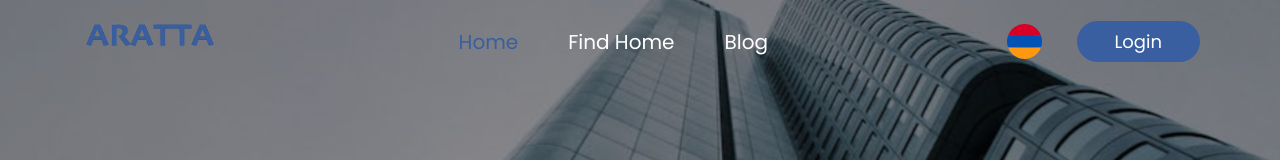
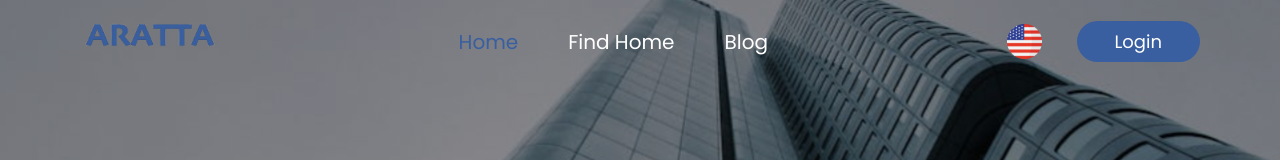
Before and after one commit to tamsargsyan/aratta, a React (Create React App) app: page / in a window 1280 px wide. Shown: the top 160 px of the page. Built offline with nearby package versions, Linux system fonts and the light colour scheme.

Commit message:
add flags dropdown

```diff
--- /dev/null
+++ b/src/components/FlagDropdown/index.js
@@ -0,0 +1,48 @@
+import React, { useState } from "react";
+import ARM from "../../assets/armenia_flag.svg";
+import USA from "../../assets/usa_flag.svg";
+import RUS from "../../assets/russia_flag.svg";
+
+const FlagDropdown = () => {
+  const [selectedFlag, setSelectedFlag] = useState("us"); // Default flag
+  const [isOpen, setIsOpen] = useState(false);
+
+  const flags = [
+    { code: "us", name: "English", img: USA },
+    { code: "arm", name: "Armenian", img: ARM },
+    { code: "rus", name: "Russian", img: RUS },
+  ];
+
+  const handleSelect = flag => {
+    setSelectedFlag(flag);
+    setIsOpen(false);
+  };
+
+  return (
+    <div className='flag-dropdown' style={{ position: "relative" }}>
+      {/* Selected Flag */}
+      <div className='flag_img' onClick={() => setIsOpen(!isOpen)}>
+        {/* <span>{flags.find(f => f.code === selectedFlag).name}</span> */}
+        <img src={flags.find(f => f.code === selectedFlag).img} alt='Flag' />
+        {/* <span style={{ marginLeft: "auto" }}>▼</span> */}
+      </div>
+      {isOpen && (
+        <div className='flags_dropdown'>
+          {flags
+            .filter(flag => flag.code !== selectedFlag)
+            .map(flag => (
+              <div
+                key={flag.code}
+                className='flag_img'
+                onClick={() => handleSelect(flag.code)}>
+                {/* <span>{flag.name}</span> */}
+                <img src={flag.img} alt={flag.name} />
+              </div>
+            ))}
+        </div>
+      )}
+    </div>
+  );
+};
+
+export default FlagDropdown;
--- a/src/pages/Home/index.js
+++ b/src/pages/Home/index.js
@@ -61,6 +61,21 @@ export const Home = () => {
     },
   ];
 
+  const handleRentItemsClick = ({ key }) => {
+    const clickedItem = rent_items.find(item => item.key === key);
+    console.log(clickedItem.label, "-----rent");
+  };
+
+  const handleCityItemsClick = ({ key }) => {
+    const clickedItem = city_items.find(item => item.key === key);
+    console.log(clickedItem.label, "-----city");
+  };
+
+  const handleDistrictItemsClick = ({ key }) => {
+    const clickedItem = district_items.find(item => item.key === key);
+    console.log(clickedItem.label, "-----district");
+  };
+
   return (
     <div className='home_section'>
       {/* <Navbar /> */}
@@ -83,6 +98,7 @@ export const Home = () => {
               className='hero_filter_option'
               menu={{
                 items: rent_items,
+                onClick: handleRentItemsClick,
               }}
               trigger={["click"]}>
               <NavLink onClick={e => e.preventDefault()}>
@@ -97,6 +113,7 @@ export const Home = () => {
               className='hero_filter_option'
               menu={{
                 items: city_items,
+                onClick: handleCityItemsClick,
               }}
               trigger={["click"]}>
               <NavLink onClick={e => e.preventDefault()}>
@@ -111,6 +128,7 @@ export const Home = () => {
               className='hero_filter_option'
               menu={{
                 items: district_items,
+                onClick: handleDistrictItemsClick,
               }}
               trigger={["click"]}>
               <NavLink onClick={e => e.preventDefault()}>
@@ -123,19 +141,6 @@ export const Home = () => {
             <NavLink className='hero_filter_search_btn'>
               <SearchOutlined />
             </NavLink>
-            {/* <Dropdown
-              className='hero_filter_option'
-              menu={{
-                items,
-              }}
-              trigger={["click"]}>
-              <a onClick={e => e.preventDefault()}>
-                <Space>
-                  District
-                  <DownOutlined />
-                </Space>
-              </a>
-            </Dropdown> */}
           </div>
         </div>
       </div>
--- a/src/pages/Navbar/index.css
+++ b/src/pages/Navbar/index.css
@@ -16,6 +16,7 @@
   width: 35px;
   height: 35px;
   cursor: pointer;
+  display: block;
 }
 .flag_img img {
   width: 100%;
@@ -45,7 +46,7 @@
 }
 .nav_links a,
 .auth_btn {
-  font-size: 20px ;
+  font-size: 20px;
 }
 .auth_btn {
   padding: 7px 38px;
@@ -57,6 +58,15 @@
   font-size: 18px;
 }
 
+.flags_dropdown {
+  position: absolute;
+  top: 50px;
+  display: flex;
+  flex-direction: column;
+  gap: 7px;
+  /* animation: 3s ease-in 1s 2 reverse both paused slide-in; */
+}
+
 @media screen and (max-width: 1080px) {
   .flag_img {
     width: 30px;
@@ -65,7 +75,8 @@
   .auth_btn {
     font-size: 14px;
   }
-  .nav_links a, .auth_btn {
+  .nav_links a,
+  .auth_btn {
     font-size: 14px;
   }
   .navbar_logo {
--- a/src/pages/Navbar/index.js
+++ b/src/pages/Navbar/index.js
@@ -1,7 +1,7 @@
 import { NavLink, useLocation } from "react-router-dom";
-import ARM from "../../assets/armenia_flag.svg";
 import LOGO from "../../assets/logo.svg";
 import "./index.css";
+import FlagDropdown from "../../components/FlagDropdown";
 
 const Navbar = () => {
   const menu = [
@@ -49,9 +49,10 @@ const Navbar = () => {
       </div>
       <div className='flag_auth_container'>
         <div className='flags'>
-          <div className='flag_img'>
+          {/* <div className='flag_img'>
             <img src={ARM} alt='flag' />
-          </div>
+          </div> */}
+          <FlagDropdown />
         </div>
         <button className='auth_btn'>Login</button>
       </div>
```
Also changed, not shown: src/assets/russia_flag.svg (added), src/assets/usa_flag.svg (added), src/components/FlagDropdown/index.css (added).
